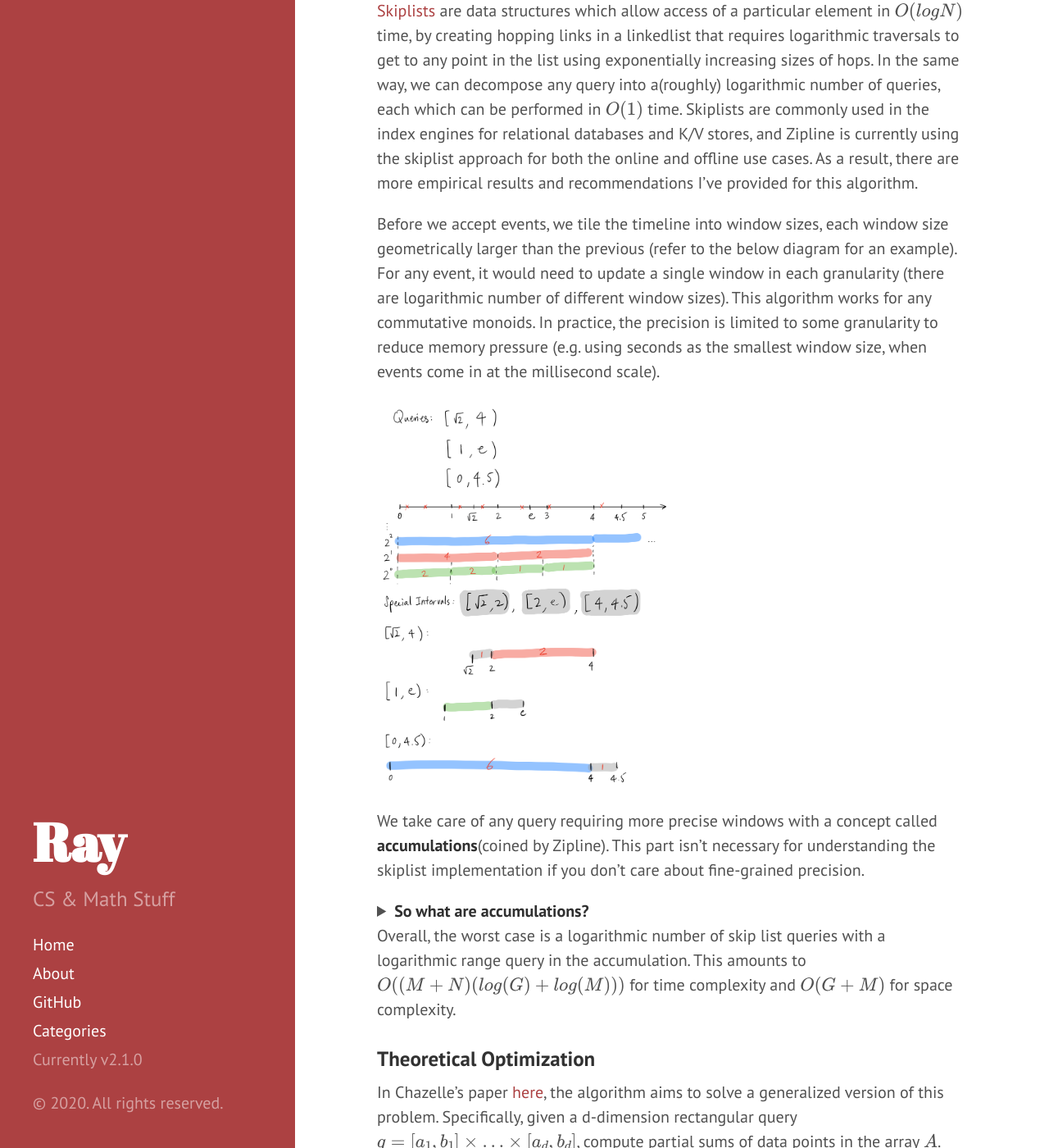
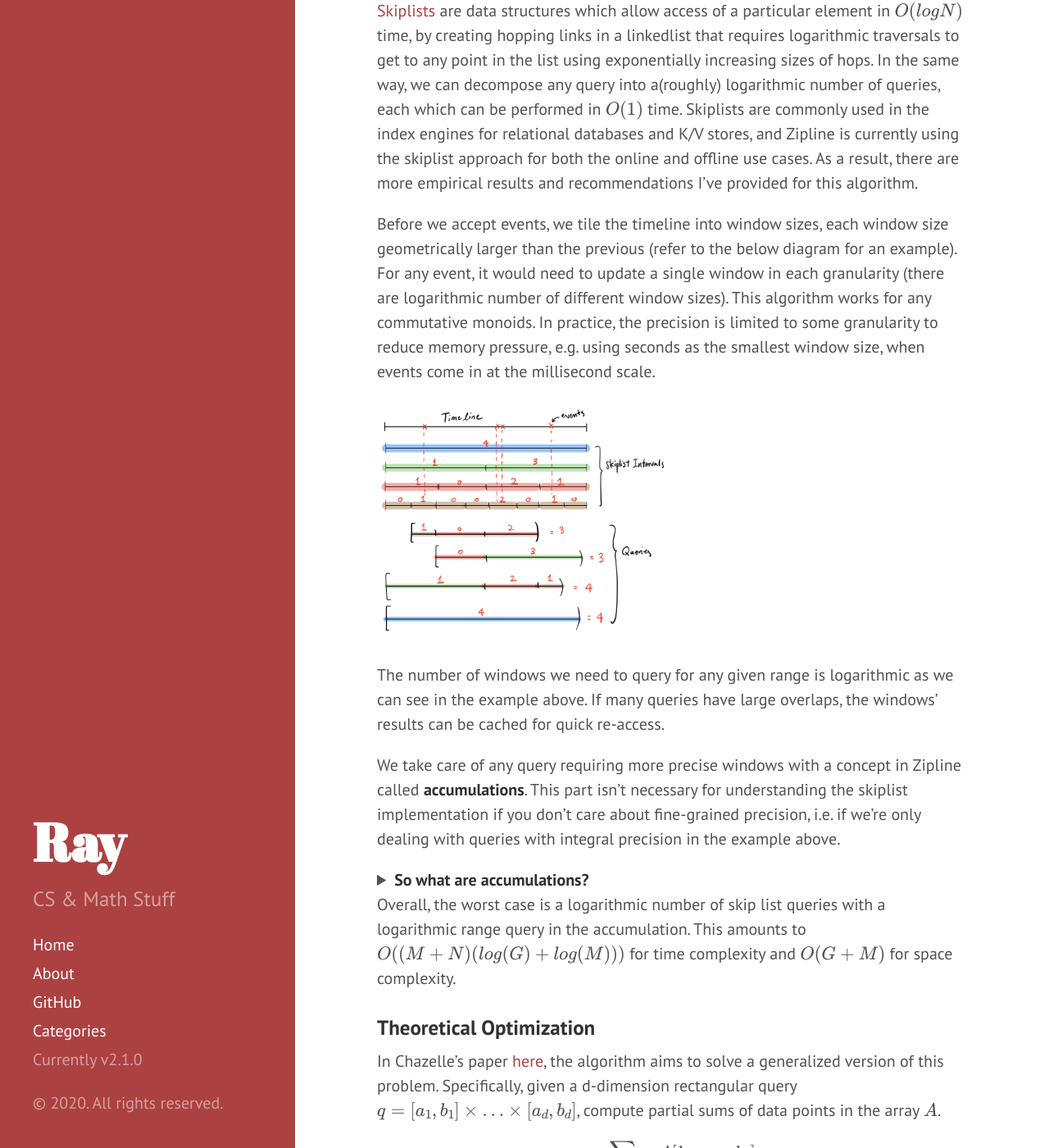
Before and after one commit to OneRaynyDay/oneraynyday.github.io, a Jekyll site: the page built from _posts/2020-09-22-Feature-Store.md, in a window 1280 px wide and 1400 px high, scrolled down 8773 px. Shown: the whole window at 82% size. Built offline with Jekyll 4.4.1, drawn with Linux system fonts in a browser that asks for light colours; formulas are drawn with MathJax 3; comment, search, counter and statistics services are not loaded.

Commit message:
add a better skiplist picture

```diff
--- a/_posts/2020-09-22-Feature-Store.md
+++ b/_posts/2020-09-22-Feature-Store.md
@@ -230,22 +230,28 @@ For any $M$ number of queries, we have at most $2M$ leaves in this segment tree,
 
 [Skiplists](https://en.wikipedia.org/wiki/Skip_list) are data structures which allow access of a particular element in $O(logN)$ time, by creating hopping links in a linkedlist that requires logarithmic traversals to get to any point in the list using exponentially increasing sizes of hops. In the same way, we can decompose any query into a(roughly) logarithmic number of queries, each which can be performed in $O(1)$ time. Skiplists are commonly used in the index engines for relational databases and K/V stores, and Zipline is currently using the skiplist approach for both the online and offline use cases. As a result, there are more empirical results and recommendations I've provided for this algorithm.
 
-Before we accept events, we tile the timeline into window sizes, each window size geometrically larger than the previous (refer to the below diagram for an example). For any event, it would need to update a single window in each granularity (there are logarithmic number of different window sizes). This algorithm works for any commutative monoids. In practice, the precision is limited to some granularity to reduce memory pressure (e.g. using seconds as the smallest window size, when events come in at the millisecond scale).
+Before we accept events, we tile the timeline into window sizes, each window size geometrically larger than the previous (refer to the below diagram for an example). For any event, it would need to update a single window in each granularity (there are logarithmic number of different window sizes). This algorithm works for any commutative monoids. In practice, the precision is limited to some granularity to reduce memory pressure, e.g. using seconds as the smallest window size, when events come in at the millisecond scale.
+
+![skiplist_integral]({{ site.url }}/assets/skiplist_integral.png){:height="50%" width="50%"}
+
+The number of windows we need to query for any given range is logarithmic as we can see in the example above. If many queries have large overlaps, the windows' results can be cached for quick re-access.
+
+We take care of any query requiring more precise windows with a concept in Zipline called **accumulations**. This part isn't necessary for understanding the skiplist implementation if you don't care about fine-grained precision, i.e. if we're only dealing with queries with integral precision in the example above.
+
+<details><summary markdown='span' class='collapse'>**So what are accumulations?**
+</summary>
+
+**Accumulations** in Zipline are query-specific intervals between the smallest granularity and the endpoint, which are used to construct the “tails'' of intervals that do not fit nicely into the smallest granularity. One good thing about accumulations are that it works well with "infinite precision" ranges which can include irrational, trascendental, or repeating decimals.
 
 ![skiplist]({{ site.url }}/assets/skiplist.png){:height="50%" width="50%"}
 
-We take care of any query requiring more precise windows with a concept called **accumulations**(coined by Zipline). This part isn't necessary for understanding the skiplist implementation if you don't care about fine-grained precision.
-
-<details><summary markdown='span' class='collapse'>**So what are accumulations?**
-</summary>
-**Accumulations** in Zipline are query-specific intervals between the smallest granularity and the endpoint, which are used to construct the “tails'' of intervals that do not fit nicely into the smallest granularity. One good thing about accumulations are that it works well with "infinite precision" ranges which can include irrational, trascendental, or repeating decimals.
-
-The accumulations are used potentially to compute the remainders in the start and end of intervals.
+As we can see in the diagram above, the accumulations are used to compute the remainders in the start and end of intervals.
 
 Without accumulations, the overall algorithm is $O((M+N) log(G))$ time complexity and $O(G)$ space complexity. With accumulations, we must deal with the case that there are multiple interval endpoints that lie between the smallest granularity. In the case that all intervals lie within the same accumulation, the case degenerates into the above segment tree algorithm in the alternative form.
 
 ![skiplist_cumulations]({{ site.url }}/assets/skiplist_cumulations.png){:height="50%" width="50%"}
 
+So the basic idea of accumulations is to *delegate the smaller remainder interval aggregate calculation to a different algorithm, one that can handle arbitrary precision on the start and end times of intervals.*
 </details>
 {: .red}
 
```
Also changed, not shown: assets/skiplist_integral.png (added).
